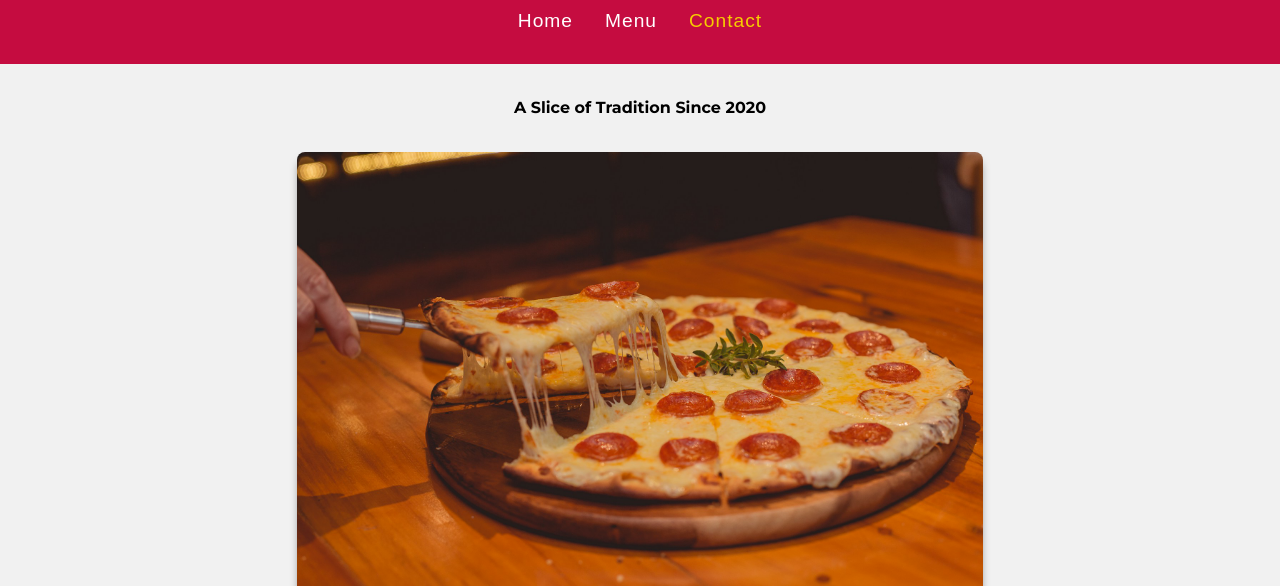
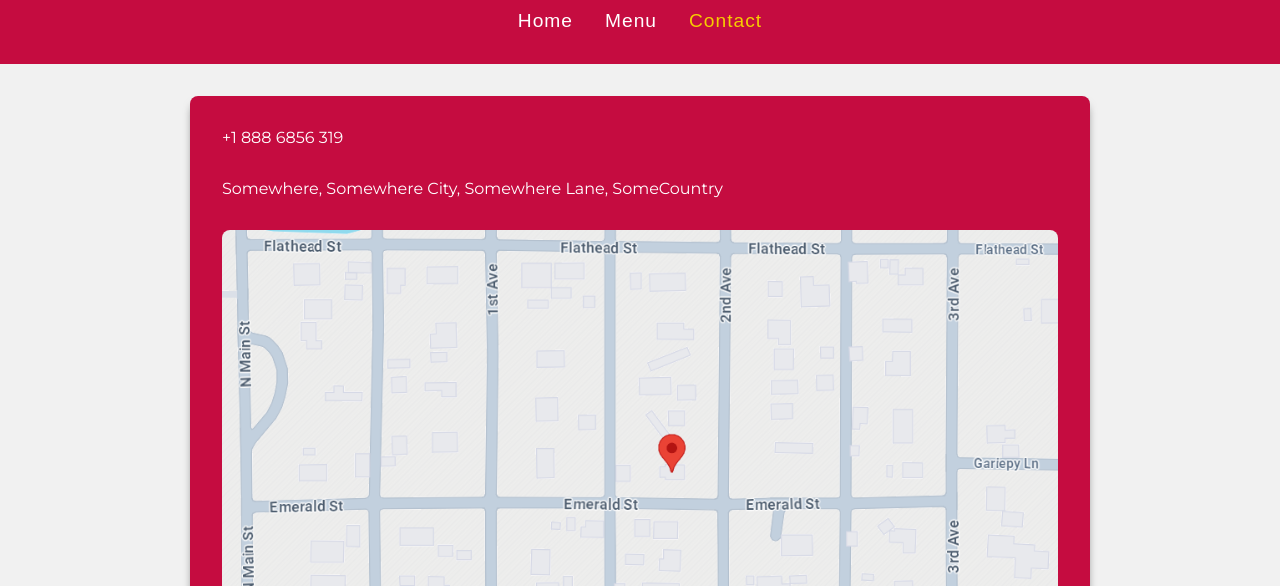
Before and after one commit to Daviddp96/restaurant-page-datina, a website built with webpack: page src/index.html in a window 1280 px wide. Both pictures are taken after a click on the button "Contact". Shown: the part 214-800 px from the top of the page. Built offline with nearby package versions, Linux system fonts and the light colour scheme; files whose address does not match are found by name.

Commit message:
Contact page

```diff
--- a/src/contact.js
+++ b/src/contact.js
@@ -0,0 +1,28 @@
+function createContact() {
+    const contact = document.createElement('section')
+    contact.classList.add('contact__section')
+
+    const phoneNumber = document.createElement('p')
+    phoneNumber.textContent = '+1 888 6856 319'
+
+    const address = document.createElement('p')
+    address.textContent = 'Somewhere, Somewhere City, Somewhere Lane, SomeCountry'
+
+    const restaurantLocation = document.createElement('img')
+    restaurantLocation.src = 'images/map.png'
+    restaurantLocation.alt = 'Datina Location'
+
+    contact.appendChild(phoneNumber)
+    contact.appendChild(address)
+    contact.appendChild(restaurantLocation)
+
+    return contact
+}
+
+function loadContact() {
+    const main = document.getElementById('main');
+    main.textContent = '';
+    main.appendChild(createContact());
+}
+
+export default loadContact;
--- a/src/style.css
+++ b/src/style.css
@@ -81,13 +81,14 @@ ul {
     padding: 2rem;
 }
 
-.home__section {
+.home__section,
+.contact__section {
     display: flex;
     flex-direction: column;
     justify-content: center;
     gap: 2rem;
     text-align: justify;
-    max-width: 686px;
+    max-width: 900px;
     margin: 0 auto;
 }
 
@@ -95,6 +96,7 @@ ul {
     font-weight: 500;
     text-align: center;
     line-height: 1.5;
+    font-size: 1.1rem;
 }
 
 .home__section p:first-child {
@@ -106,7 +108,6 @@ ul {
     height: auto;
     border-radius: 0.5rem;
     align-self: center;
-    max-width: 686px;
     box-shadow: 0px 7px 10px -3px rgba(0,0,0,0.6);
 }
 
@@ -138,6 +139,18 @@ ul {
     width: 100%;
 }
 
+.contact__section {
+    color: #fff;
+    background-color: var(--clr-primary);
+    padding: 2rem;
+    box-shadow: 0px 7px 10px -3px rgba(0,0,0,0.6);
+    border-radius: 0.5rem;
+}
+
+.contact__section img {
+    border-radius: 0.5rem;
+}
+
 .footer {
     padding: 2rem;
     background-color: var(--clr-footer);
--- a/src/website.js
+++ b/src/website.js
@@ -1,4 +1,5 @@
 import loadHome from "./home";
+import loadContact from "./contact";
 import { createHeading } from "./tags";
 
 function createNav() {
@@ -29,7 +30,7 @@ function createNav() {
   contactButton.addEventListener("click", (e) => {
     if (e.target.classList.contains("active")) return;
     setActiveButton(contactButton);
-    //loadContact();
+    loadContact();
   });
 
   nav.appendChild(homeButton);
```
Also changed, not shown: dist/images/map.png (added), dist/main.js.
